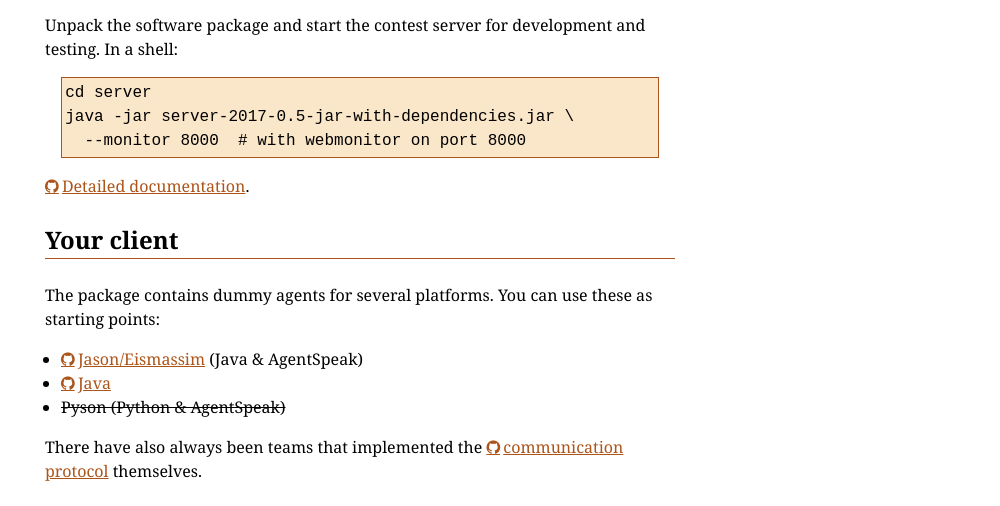
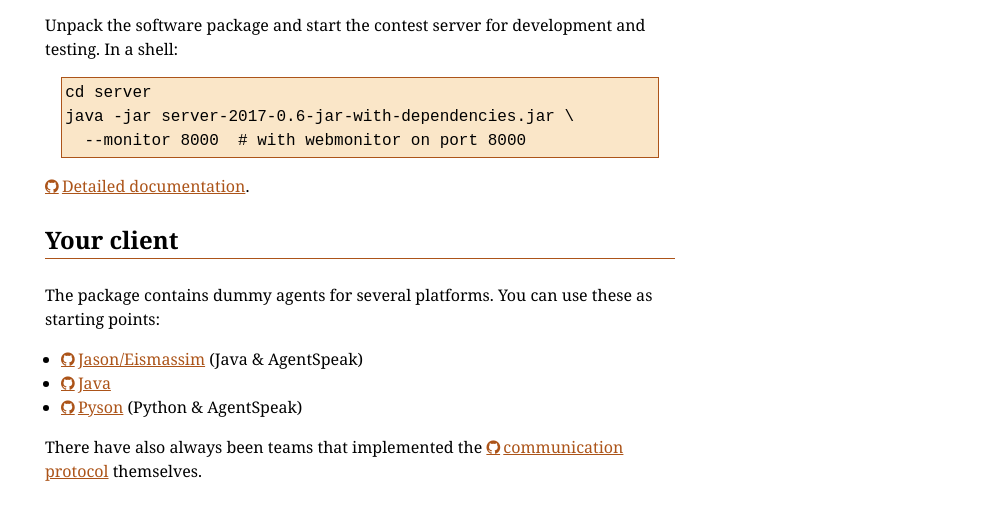
Before and after one commit to agentcontest/agentcontest.github.io, a Jekyll site: the page built from 2017/index.md, in a window 1280 px wide and 900 px high, scrolled down 2817 px. Shown: the part 152-658 px from the top of the window, without its empty margins (280-1280 px from the left). Built offline with Jekyll 4.4.1, drawn with Linux system fonts in a browser that asks for light colours.

Commit message:
bump server version

````diff
--- a/2017/index.md
+++ b/2017/index.md
@@ -54,7 +54,7 @@
 
 ```bash
 cd server
-java -jar server-2017-0.5-jar-with-dependencies.jar \
+java -jar server-2017-0.6-jar-with-dependencies.jar \
   --monitor 8000  # with webmonitor on port 8000
 ```
 
@@ -67,7 +67,7 @@
 
 * [Jason/Eismassim](https://github.com/agentcontest/massim/blob/master/docs/eismassim.md) (Java & AgentSpeak)
 * [Java](https://github.com/agentcontest/massim/blob/master/docs/javaagents.md)
-* <del>Pyson (Python & AgentSpeak)</del>
+* [Pyson](https://github.com/niklasf/pyson) (Python & AgentSpeak)
 
 There have also always been teams that implemented the
 [communication protocol](https://github.com/agentcontest/massim/blob/master/docs/protocol.md)
````
